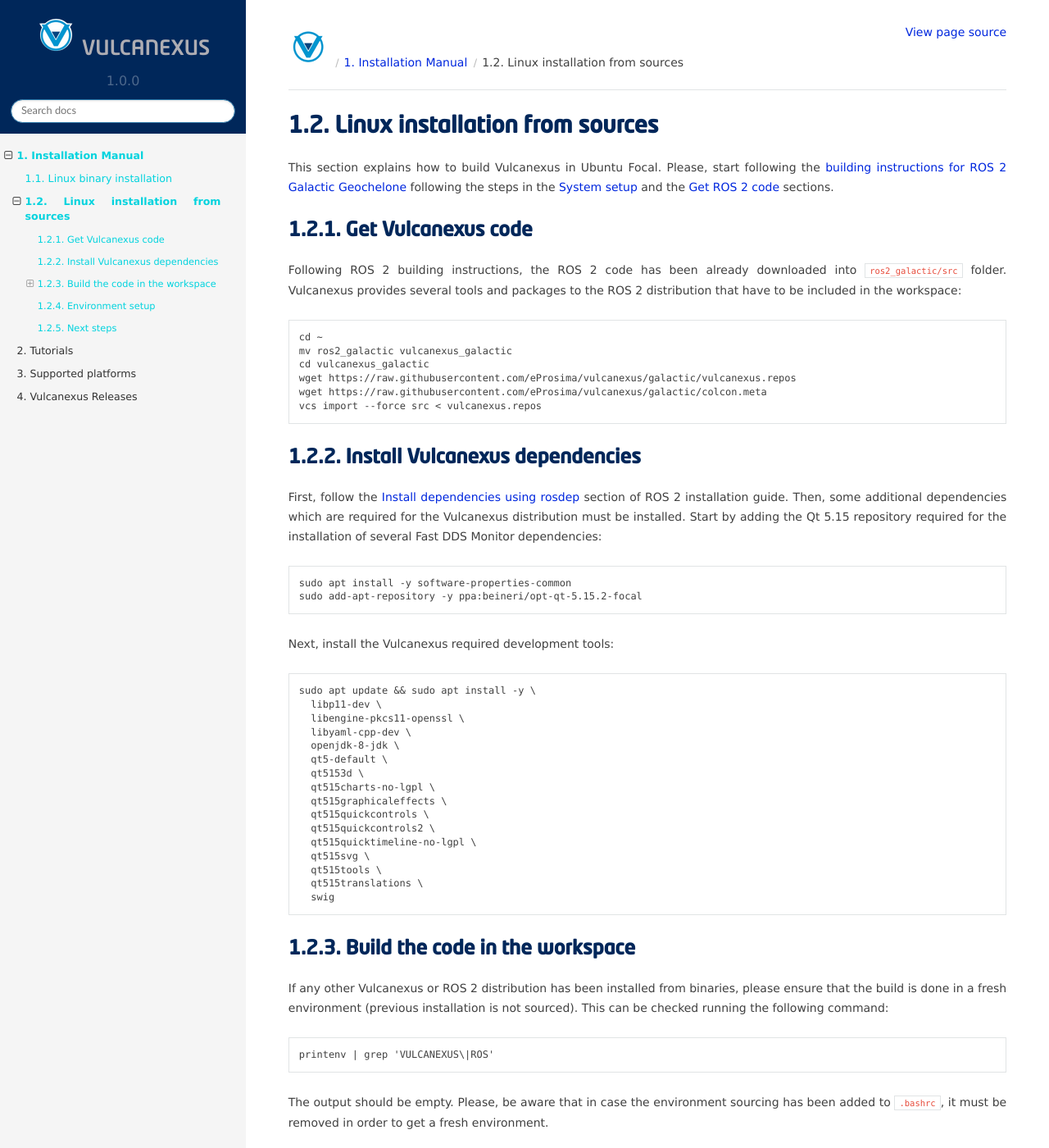
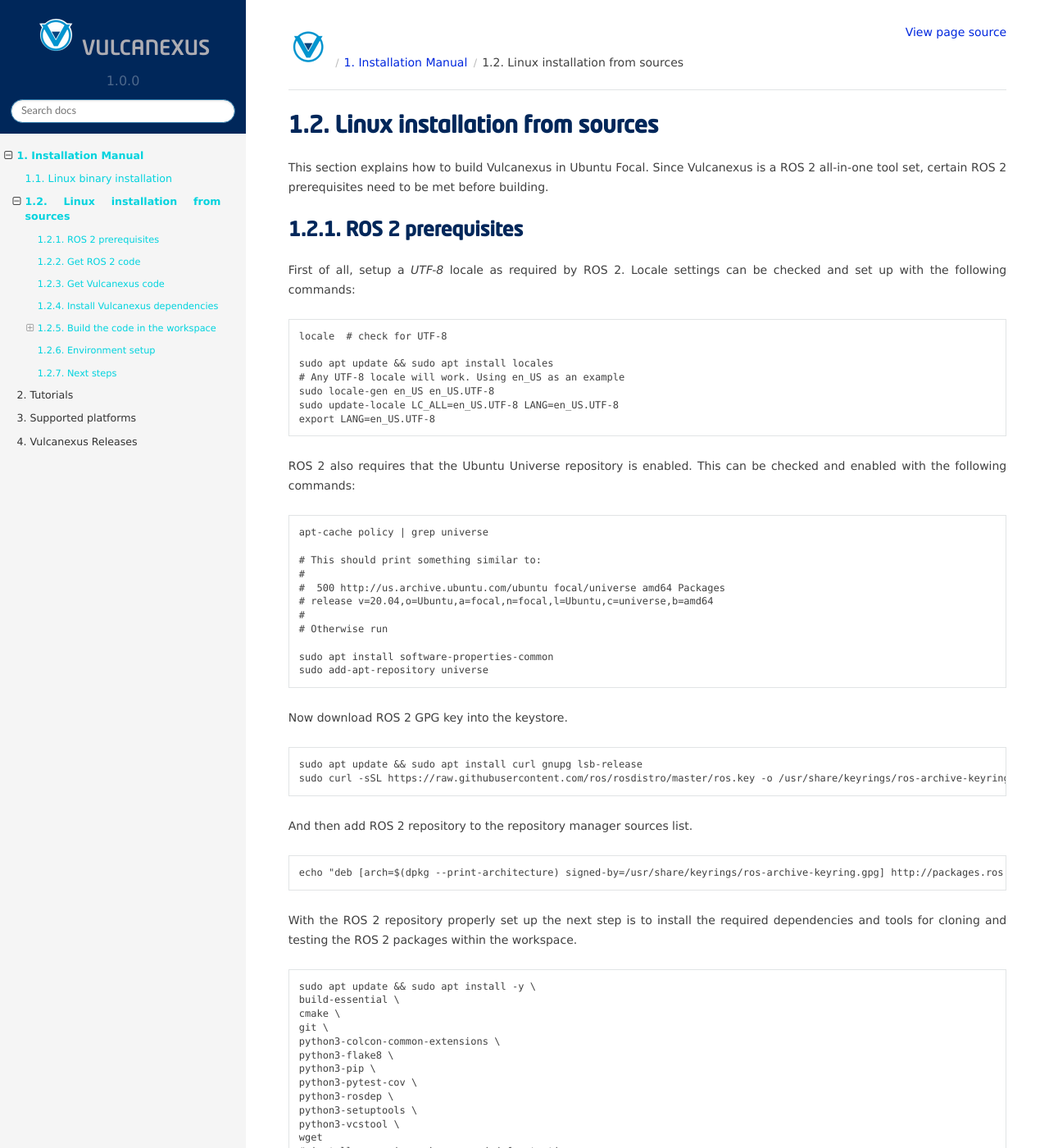
Before and after one commit to eProsima/vulcanexus, a Sphinx documentation site: the page built from docs/rst/installation/linux_source_installation.rst, in a window 1280 px wide and 1400 px high. Shown: the whole window at 82% size. Built offline with Sphinx 7.4.7 and the Read the Docs theme 2.0.0, drawn with Linux system fonts in a browser that asks for light colours; some of the changed text lies outside the part shown.

Commit message:
Refs #14404: Applied suggestions
Signed-off-by: Javier Santiago <javiersantiago@eprosima.com>

```diff
--- a/docs/rst/installation/linux_source_installation.rst
+++ b/docs/rst/installation/linux_source_installation.rst
@@ -4,18 +4,114 @@
 ===============================
 
 This section explains how to build Vulcanexus in Ubuntu Focal.
-Please, start following the `building instructions for ROS 2 Galactic Geochelone <https://docs.ros.org/en/galactic/Installation/Ubuntu-Development-Setup.html>`_ following the steps in the `System setup <https://docs.ros.org/en/galactic/Installation/Ubuntu-Development-Setup.html#system-setup>`_ and the `Get ROS 2 code <https://docs.ros.org/en/galactic/Installation/Ubuntu-Development-Setup.html#get-ros-2-code>`_ sections.
+Since Vulcanexus is a ROS 2 all-in-one tool set, certain ROS 2 prerequisites need to be met before building.
+
+ROS 2 prerequisites
+-------------------
+
+First of all, setup a `UTF-8` locale as required by ROS 2.
+Locale settings can be checked and set up with the following commands:
+
+.. code-block:: bash
+
+    locale  # check for UTF-8
+
+    sudo apt update && sudo apt install locales
+    # Any UTF-8 locale will work. Using en_US as an example
+    sudo locale-gen en_US en_US.UTF-8
+    sudo update-locale LC_ALL=en_US.UTF-8 LANG=en_US.UTF-8
+    export LANG=en_US.UTF-8
+
+ROS 2 also requires that the Ubuntu Universe repository is enabled.
+This can be checked and enabled with the following commands:
+
+.. code-block:: bash
+
+    apt-cache policy | grep universe
+
+    # This should print something similar to:
+    #
+    #  500 http://us.archive.ubuntu.com/ubuntu focal/universe amd64 Packages
+    # release v=20.04,o=Ubuntu,a=focal,n=focal,l=Ubuntu,c=universe,b=amd64
+    #
+    # Otherwise run
+
+    sudo apt install software-properties-common
+    sudo add-apt-repository universe
+
+Now download ROS 2 GPG key into the keystore.
+
+.. code-block:: bash
+
+    sudo apt update && sudo apt install curl gnupg lsb-release
+    sudo curl -sSL https://raw.githubusercontent.com/ros/rosdistro/master/ros.key -o /usr/share/keyrings/ros-archive-keyring.gpg
+
+And then add ROS 2 repository to the repository manager sources list.
+
+.. code-block:: bash
+
+    echo "deb [arch=$(dpkg --print-architecture) signed-by=/usr/share/keyrings/ros-archive-keyring.gpg] http://packages.ros.org/ros2/ubuntu $(source /etc/os-release && echo $UBUNTU_CODENAME) main" | sudo tee /etc/apt/sources.list.d/ros2.list > /dev/null
+
+With the ROS 2 repository properly set up the next step is to install the required dependencies and tools for cloning and testing the ROS 2 packages within the workspace.
+
+.. code-block:: bash
+
+    sudo apt update && sudo apt install -y \
+    build-essential \
+    cmake \
+    git \
+    python3-colcon-common-extensions \
+    python3-flake8 \
+    python3-pip \
+    python3-pytest-cov \
+    python3-rosdep \
+    python3-setuptools \
+    python3-vcstool \
+    wget
+    # install some pip packages needed for testing
+    python3 -m pip install -U \
+    flake8-blind-except \
+    flake8-builtins \
+    flake8-class-newline \
+    flake8-comprehensions \
+    flake8-deprecated \
+    flake8-docstrings \
+    flake8-import-order \
+    flake8-quotes \
+    pytest-repeat \
+    pytest-rerunfailures \
+    pytest \
+    setuptools
+
+
+Get ROS 2 code
+--------------
+
+Create a workspace for Vulcanexus and clone the ROS 2 repositories
+
+.. code-block:: bash
+
+    mkdir -p ~/vulcanexus_galactic/src
+    cd ~/vulcanexus_galactic
+    wget https://raw.githubusercontent.com/ros2/ros2/galactic/ros2.repos
+    vcs import src < ros2.repos
+
+Now download the required dependencies for these packages.
+
+.. code-block:: bash
+
+    sudo rosdep init
+    rosdep update
+    rosdep install --from-paths src --ignore-src -y --skip-keys "fastcdr rti-connext-dds-5.3.1 urdfdom_headers"
 
 Get Vulcanexus code
 -------------------
 
-Following ROS 2 building instructions, the ROS 2 code has been already downloaded into ``ros2_galactic/src`` folder.
-Vulcanexus provides several tools and packages to the ROS 2 distribution that have to be included in the workspace:
+Add the Vulcanexus repositories and metadata files to the Vulcanexus workspace:
 
 .. code-block::
 
     cd ~
-    mv ros2_galactic vulcanexus_galactic
     cd vulcanexus_galactic
     wget https://raw.githubusercontent.com/eProsima/vulcanexus/galactic/vulcanexus.repos
     wget https://raw.githubusercontent.com/eProsima/vulcanexus/galactic/colcon.meta
@@ -24,8 +120,7 @@
 Install Vulcanexus dependencies
 -------------------------------
 
-First, follow the `Install dependencies using rosdep <https://docs.ros.org/en/galactic/Installation/Ubuntu-Development-Setup.html#install-dependencies-using-rosdep>`_ section of ROS 2 installation guide.
-Then, some additional dependencies which are required for the Vulcanexus distribution must be installed.
+Some additional dependencies which are required for the Vulcanexus distribution must be installed.
 Start by adding the Qt 5.15 repository required for the installation of several Fast DDS Monitor dependencies:
 
 .. code-block:: bash
```
Also changed, not shown: docs/rst/installation/linux_binary_installation.rst (+12 -9 lines), docs/rst/spelling_wordlist.txt (+7 -0 lines).
